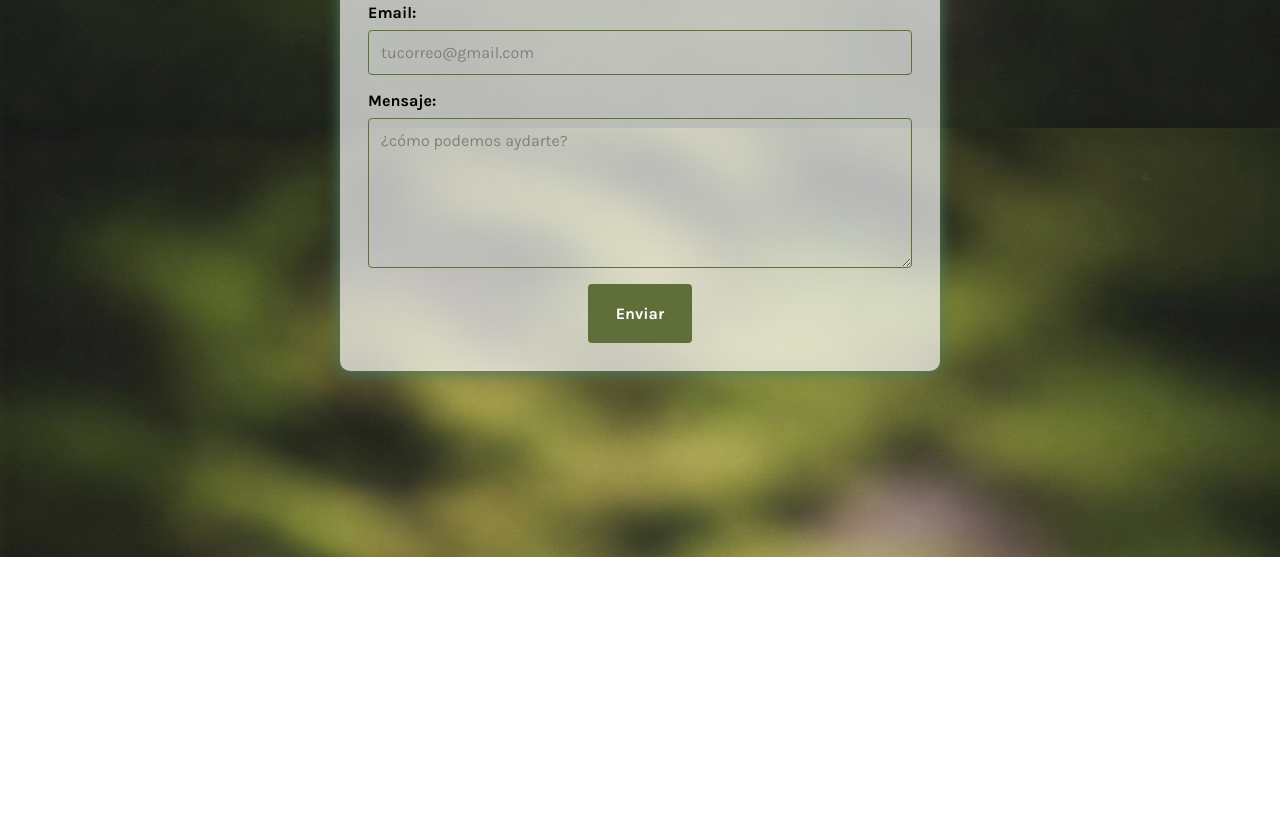
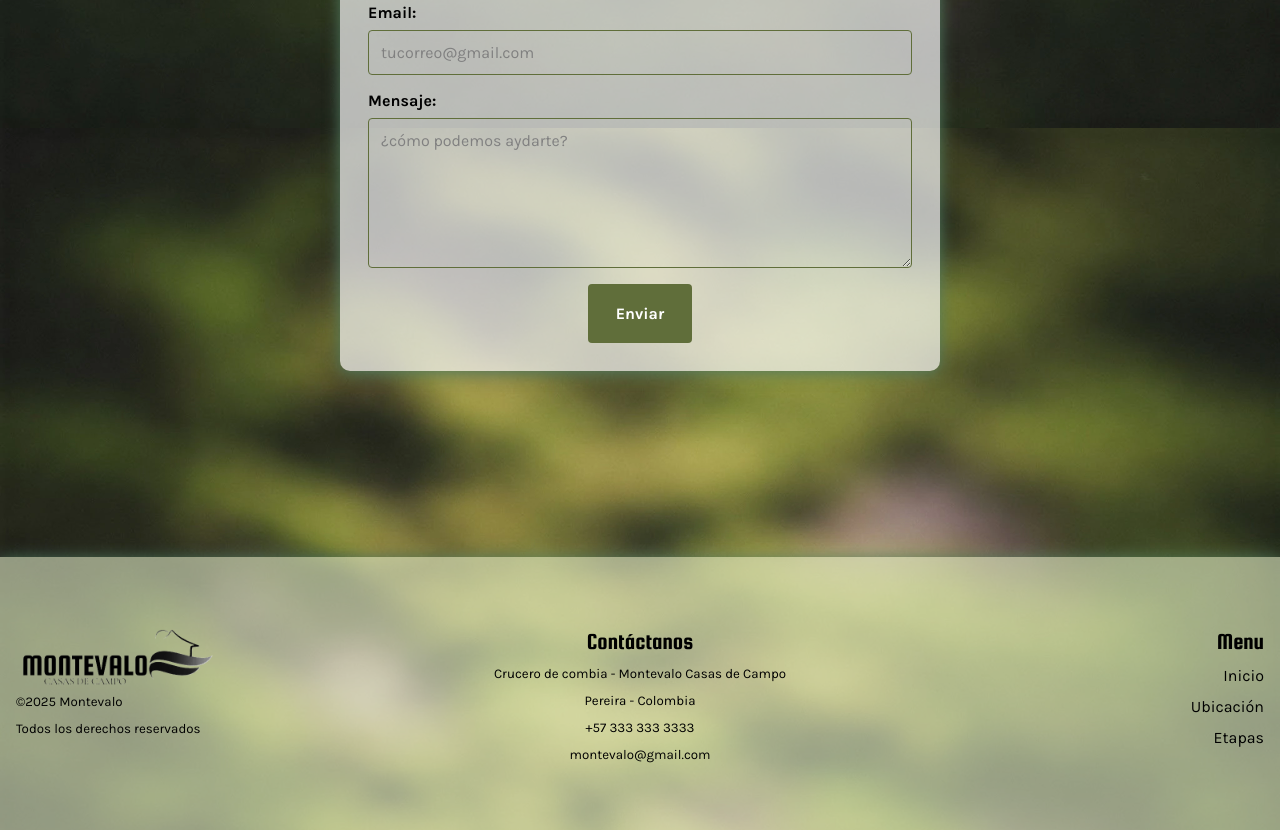
Before and after one commit to jp-gonzalez19/proyecto_montevalo, a plain HTML site: page index.html in a window 1280 px wide. Shown: the part 4992-5822 px from the top of the page. Before the commit the page ends 5549 px from the top, so only its background shows below. Drawn offline with Linux system fonts and the light colour scheme.

Commit message:
Add files via upload
se volvio a agregar el footer y los comentarios

```diff
--- a/index.html
+++ b/index.html
@@ -33,6 +33,7 @@
 </head>
 
 <body>
+    <!-- header -->
     <header class="header">
         <div class="header__container flex-row">
           <div class="header__logo logo">
@@ -58,8 +59,9 @@
         </div>
       </header>
 
+      <!-- MAIN -->
       <main id="main" class="main">
-
+      <!-- hero -->
         <section id="hero" class="hero flex-row">
           <div class="hero__wrapper flex-row">
             <div class="hero__wrapper-text">
@@ -77,8 +79,10 @@
           </div>
         </section>
 
+        <!-- seccion beneficios -->
         <section class="beneficios">
           <div class="beneficios__wrapper flex-row">
+            <!-- galeria imagenes -->
             <div class="beneficios__wrapper-galeria">
               <div class="galeria__img-wrapper">
                 <img src="assets/grid1.webp" alt="imagen galeria" class="galeria__img" loading="lazy">
@@ -96,6 +100,7 @@
                 <img src="assets/grid10.webp" alt="imagen galeria" class="galeria__img" loading="lazy">
               </div>
             </div>
+            <!-- texto informativo -->
             <div class="beneficios__wrapper-texto">
               <h2 class="beneficios__h2">
                 La Combinación Perfecta: Entorno Natural, Rentabilidad y Conveniencia
@@ -145,6 +150,7 @@
           </div>
         </section>
 
+        <!-- prueba social -->
         <div class="social">
           <div class="social__wrapper flex-row">
             <ul class="social__reviews flex-row">
@@ -157,8 +163,7 @@
                   </div>
                 </div>
                 <p class="review__text">
-                  "¡Excelente lugar para vivir! La tranquilidad y la belleza natural son incomparables.
-                  Recomendado al 100%."
+                  "¡Excelente lugar para vivir! La tranquilidad y la belleza natural son incomparables. Recomendado al 100%."
                 </p>
               </li>
 
@@ -171,8 +176,7 @@
                   </div>
                 </div>
                 <p class="review__text">
-                  "Nos encantó el condominio. La ubicación es perfecta y las instalaciones son de primera.
-                  ¡Ideal para familias!"
+                  "Nos encantó el condominio. La ubicación es perfecta y las instalaciones son de primera. ¡Ideal para familias!"
                 </p>
               </li>
 
@@ -185,14 +189,14 @@
                   </div>
                 </div>
                 <p class="review__text">
-                  "Invertir en este condominio fue la mejor decisión. La valorización es constante y el
-                  entorno es inmejorable."
+                  "Invertir en este condominio fue la mejor decisión. La valorización es constante y el entorno es inmejorable."
                 </p>
               </li>
             </ul>
           </div>
         </div>
 
+        <!-- mapa -->
         <section id="ubicacion" class="ubicacion">
           <div class="ubicacion__wrapper flex-column">
             <h2 class="ubicacion__h2">Ubicación</h2>
@@ -200,13 +204,16 @@
           </div>
         </section>
 
+        <!-- seccion etapas -->
         <section id="etapas" class="etapas">
           <div class="etapas__wrapper">
             <h2 class="etapas__h2">Etapas</h2>
+            <!-- tabs etapas -->
             <ul class="etapas__ul flex-row">
               <li class="etapas__tab tabActiva">Etapa 1</li>
               <li class="etapas__tab">Etapa 2</li>
             </ul>
+            <!-- contenido etapas -->
             <div class="etapas__contenido">
               <article class="etapa flex-row etapa-1 contenidoActivo">
                 <div class="etapa__texto">
@@ -242,7 +249,7 @@
           </div>
         </section>
 
-
+      <!-- seccion amenidades -->
         <section class="amenidades">
           <div class="amenidades__wrapper flex-column">
             <h2 class="amenidades__h2">Amenidades</h2>
@@ -299,6 +306,7 @@
           </div>
         </section>
 
+        <!-- formulario de contacto -->
         <section id="formulario" class="formulario">
           <div class="formulario__wrapper">
             <h3 class="formulario__h3">¿Listo para tu lote? Contáctanos y recibe atención exclusiva.</h3>
@@ -328,6 +336,51 @@
             </form>
           </div>
         </section>
+
+    <!-- FOOTER -->
+     <footer class="footer">
+        <div class="footer__wrapper">
+            <div class="footer__wrapper-logo">
+                <a href="#" class="footer__logo-link logo-link">
+                    <img src="assets/montevalo_logo_black.webp" alt="logo montevalo casas de campo">
+                </a>
+                <p class="footer__p">&copy;2025 Montevalo</p>
+                <p class="footer__p">Todos los derechos reservados</p>
+            </div>
+            <ul class="footer__ul footer__ul-contacto">
+                <li class="footer__li">
+                    <h5 class="footer__h5">Contáctanos</h5>
+                </li>
+                <li class="footer__li">
+                    <p class="footer__p">Crucero de combia - Montevalo Casas de Campo</p>
+                </li>
+                <li class="footer__li">
+                    <p class="footer__p">Pereira - Colombia</p>
+                </li>
+                <li class="footer__li">
+                    <p class="footer__p">+57 333 333 3333</p>
+                </li>
+                <li class="footer__li">
+                    <p class="footer__p">montevalo@gmail.com</p>
+                </li>
+            </ul>
+            <ul class="footer__ul footer__ul-menu">
+                <li class="footer__li">
+                    <h5 class="footer__h5">Menu</h5>
+                </li>
+                <li class="footer__li">
+                    <a href="#main" class="footer__li-link">Inicio</a>
+                </li>
+                <li class="footer__li">
+                    <a href="#ubicacion" class="footer__li-link">Ubicación</a>
+                </li>
+                <li class="footer__li">
+                    <a href="#etapas" class="footer__li-link">Etapas</a>
+                </li>
+            </ul>
+        </div>
+
+    </footer>
 
     <!--icons -->
      <div class="simbolos">
```
